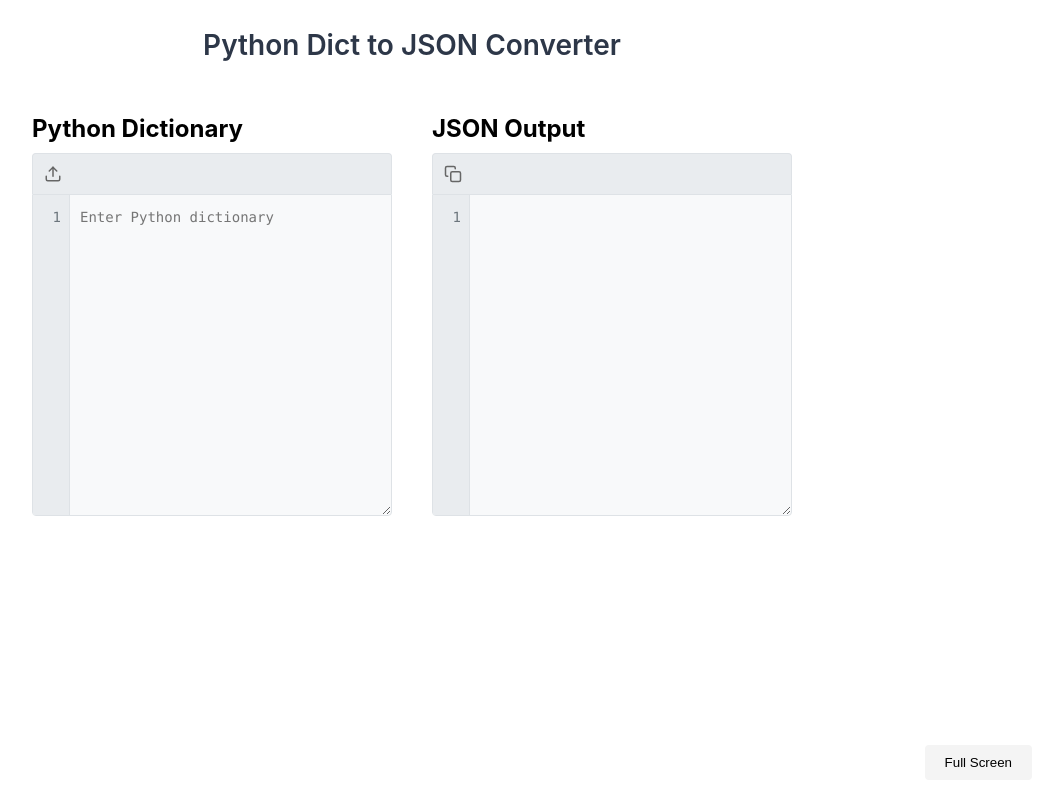
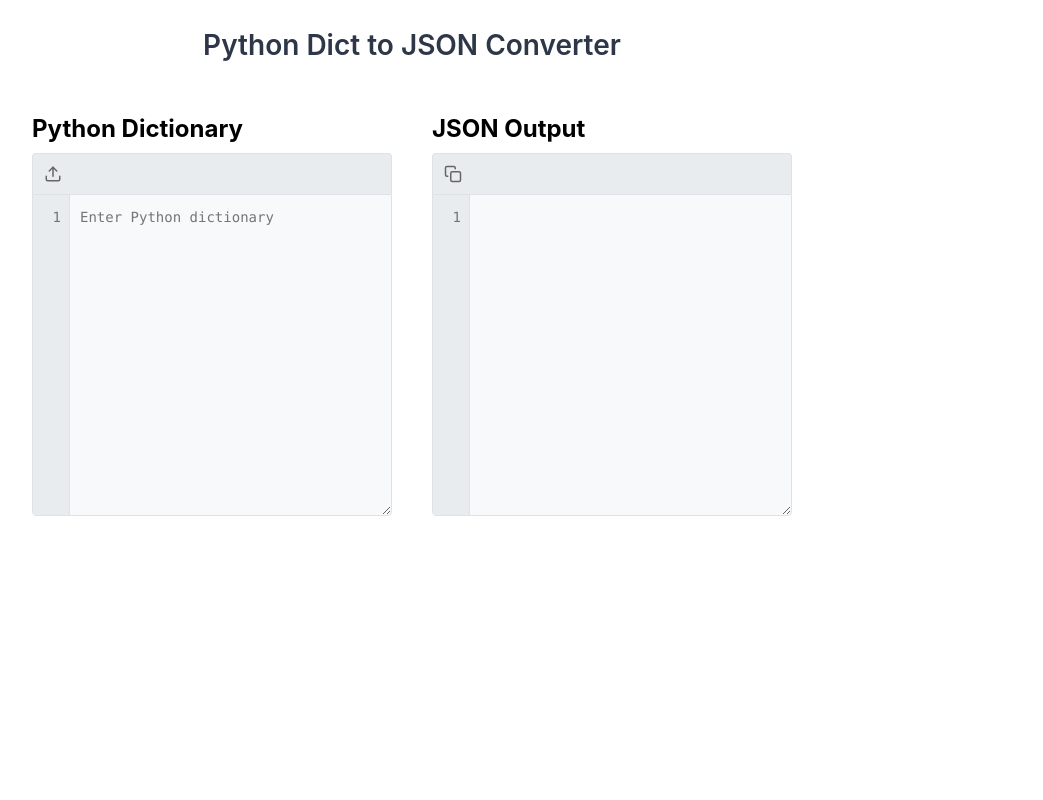
Before and after one commit to danmooney/dict2json, a React app: page / in a window 1280 px wide. Shown: the whole page, without its empty margins (228-1271 px from the left). Built offline with nearby package versions, Linux system fonts and the light colour scheme.

Commit message:
Remove full screen for now

```diff
--- a/src/App.js
+++ b/src/App.js
@@ -88,9 +88,9 @@ function App() {
         )}
       </div>
 
-      <button className="full-screen-btn" onClick={toggleFullScreen}>
-        {isFullScreen ? 'Exit Full Screen' : 'Full Screen'}
-      </button>
+      {/*<button className="full-screen-btn" onClick={toggleFullScreen}>*/}
+      {/*  {isFullScreen ? 'Exit Full Screen' : 'Full Screen'}*/}
+      {/*</button>*/}
     </div>
   );
 }
```
